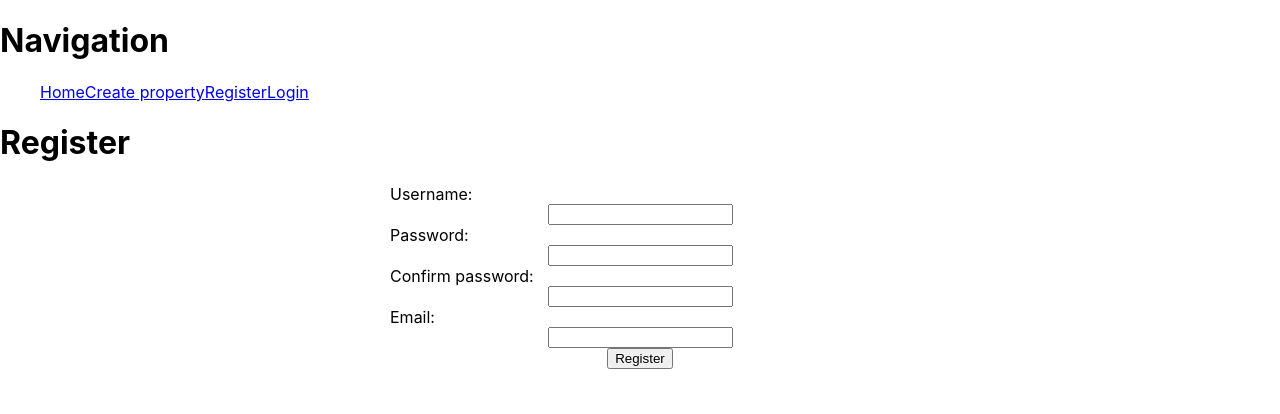
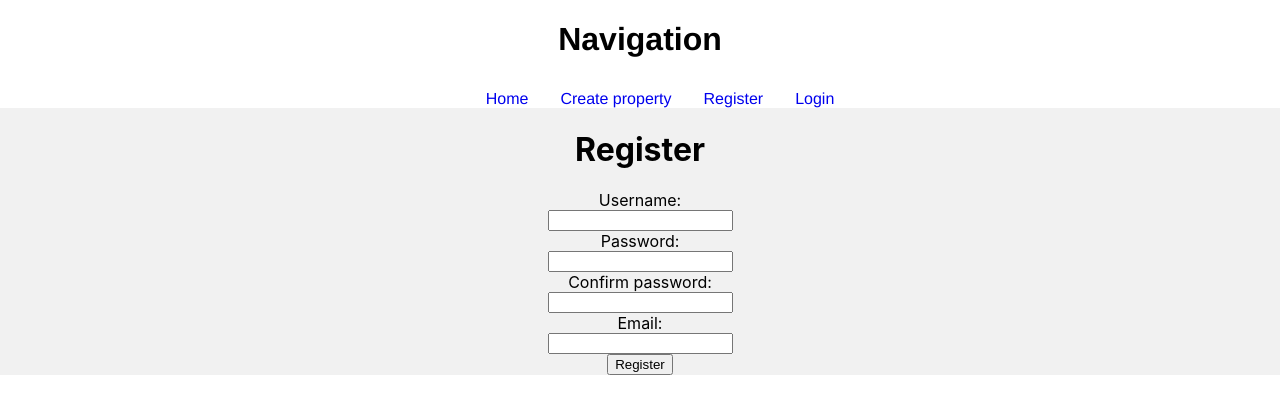
Before and after one commit to Ruslan1493/Real-estate, a React (Create React App) app in the folder client/: page /users/register in a window 1280 px wide. Shown: the top 414 px of the page. Built offline with nearby package versions, Linux system fonts and the light colour scheme.

Commit message:
added styles for navigation part 1

```diff
--- a/client/src/App.css
+++ /dev/null
@@ -1,38 +0,0 @@
-.App {
-  text-align: center;
-}
-
-.App-logo {
-  height: 40vmin;
-  pointer-events: none;
-}
-
-@media (prefers-reduced-motion: no-preference) {
-  .App-logo {
-    animation: App-logo-spin infinite 20s linear;
-  }
-}
-
-.App-header {
-  background-color: #282c34;
-  min-height: 100vh;
-  display: flex;
-  flex-direction: column;
-  align-items: center;
-  justify-content: center;
-  font-size: calc(10px + 2vmin);
-  color: white;
-}
-
-.App-link {
-  color: #61dafb;
-}
-
-@keyframes App-logo-spin {
-  from {
-    transform: rotate(0deg);
-  }
-  to {
-    transform: rotate(360deg);
-  }
-}
--- a/client/src/App.js
+++ b/client/src/App.js
@@ -1,9 +1,9 @@
 import React from 'react';
-import './App.css';
+import style from './App.module.scss';
 import { Routes, Route } from 'react-router-dom';
 import Register from './components/User/Register';
 import Home from './components/Home';
-import Navigation from './components/Navigation';
+import Navigation from './components/Navigation/Navigation';
 import NotFound from './components/Notfound';
 import Login from './components/User/Login';
 import CreateProperty from './components/CreateProperty';
@@ -11,6 +11,7 @@ import CreateProperty from './components/CreateProperty';
 
 function App() {
   return (
+    <div className={style.app}>
       <React.Fragment>
         {/* <LogProvider> */}
         <Navigation />
@@ -23,6 +24,7 @@ function App() {
           <Route path='*' element={<NotFound />} />
         </Routes>
       </React.Fragment>
+    </div>
   );
 }
 
--- /dev/null
+++ b/client/src/App.module.scss
@@ -0,0 +1,5 @@
+.app {
+  text-align: center;
+  background-color: #f1f1f1;
+  border: none;
+}
--- a/client/src/components/Navigation.jsx
+++ /dev/null
@@ -1,18 +0,0 @@
-import { useContext } from 'react';
-import { Link } from 'react-router-dom';
-
-const Navigation = () => {
-    return (
-        <>
-            <h1>Navigation</h1>
-            <ul>
-                <Link to='/'>Home</Link>
-                <Link to='/property/create'>Create property</Link>
-                <Link to='/users/register'>Register</Link>
-                <Link to='/users/login'>Login</Link>
-            </ul>
-        </>
-    )
-};
-
-export default Navigation;
--- /dev/null
+++ b/client/src/components/Navigation/Navigation.jsx
@@ -0,0 +1,20 @@
+import { Link } from 'react-router-dom';
+import style from './Navigation.module.scss';
+
+const Navigation = () => {
+    return (
+        <>
+            <div className={style.navigation}>
+                <h1>Navigation</h1>
+                <ul className={style.nav_list}>
+                    <Link to='/'>Home</Link>
+                    <Link to='/property/create'>Create property</Link>
+                    <Link to='/users/register'>Register</Link>
+                    <Link to='/users/login'>Login</Link>
+                </ul>
+            </div>
+        </>
+    )
+};
+
+export default Navigation;
--- /dev/null
+++ b/client/src/components/Navigation/Navigation.module.scss
@@ -0,0 +1,11 @@
+.navigation{
+    font-family:'Franklin Gothic Medium', 'Arial Narrow', Arial, sans-serif;
+    background-color: rgb(255, 255, 255);
+    .nav_list{
+        margin: 2em 0 1em 0;
+        a{
+            margin: 0 1em 0 1em;
+            text-decoration: none;
+        }
+    }
+}
```
Lines whose indentation alone changed are shown as unchanged.
